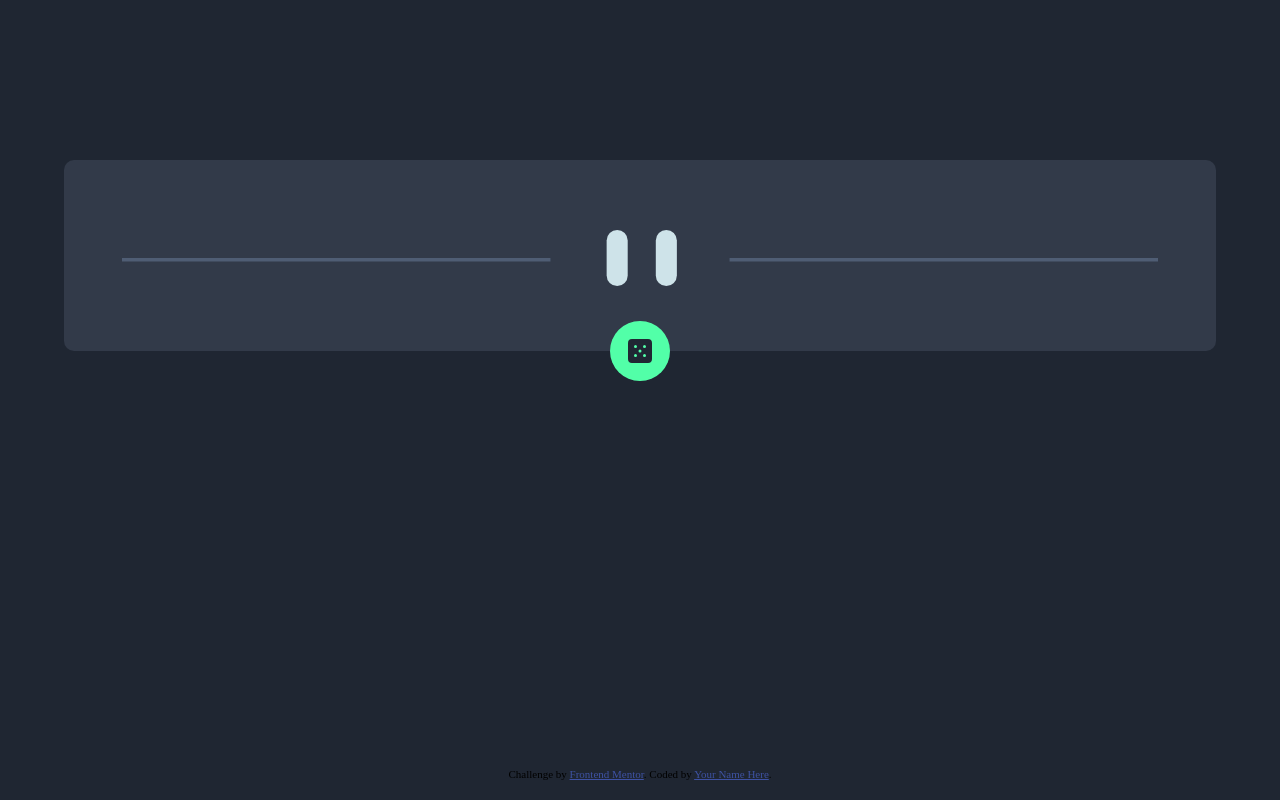
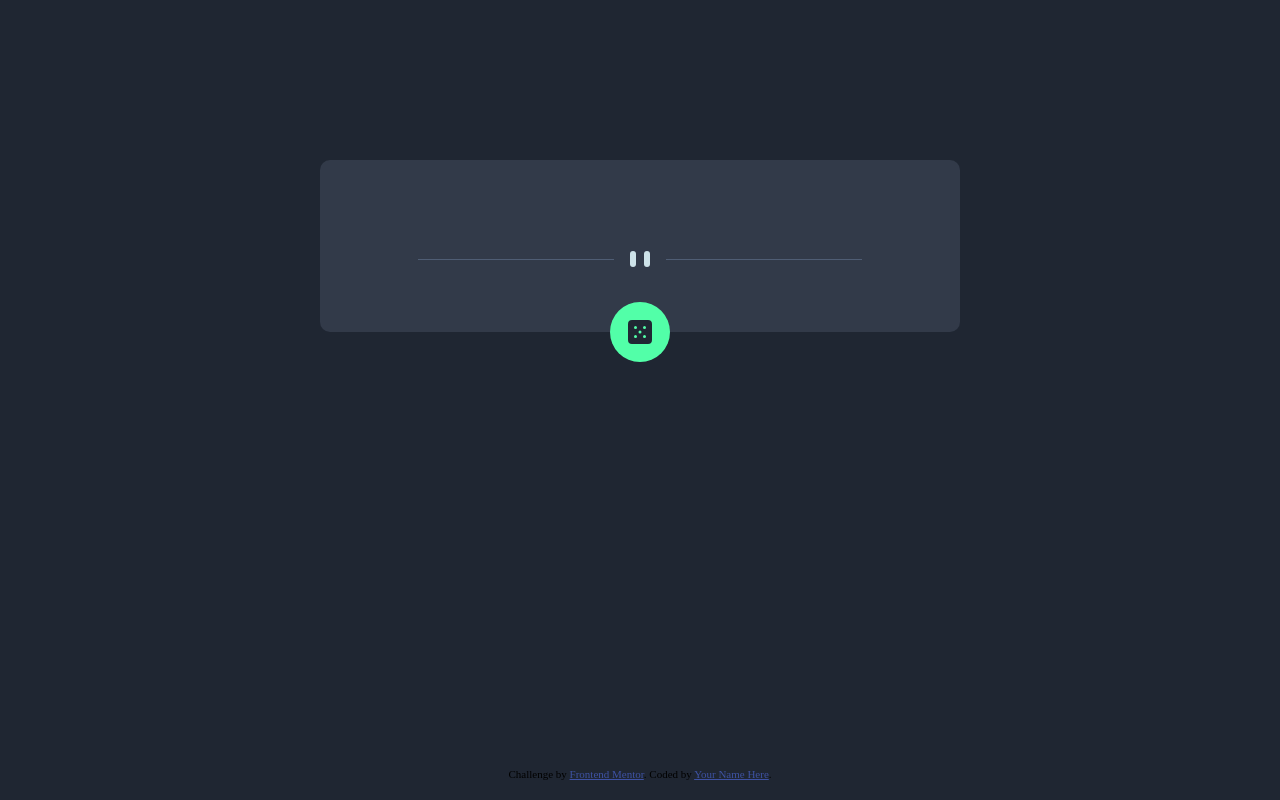
Before and after one commit to Goomel/advice-generator, a plain HTML site: page index.html in a window 1280 px wide. Drawn offline with Linux system fonts and the light colour scheme; no server answers.

Commit message:
Desktop media queries and fix favicon

```diff
--- a/index.html
+++ b/index.html
@@ -3,7 +3,7 @@
 <head>
   <meta charset="UTF-8">
   <meta name="viewport" content="width=device-width, initial-scale=1.0">
-  <link rel="icon" type="image/png" sizes="32x32" href="./images/favicon-32x32.png">
+  <link rel="icon" type="image/png" sizes="32x32" href="src/images/favicon-32x32.png">
   <title>Frontend Mentor | Advice generator app</title>
   <link rel="stylesheet" href="src/style/style.css">
 </head>
@@ -16,9 +16,10 @@
         <p class="advice__content">
         </p>
       </blockquote>
-      <div class="advice__divider">
+      <picture class="advice__divider">
+        <source media="(min-width: 1024px)" srcset="src/images/pattern-divider-desktop.svg">
         <img src="src/images/pattern-divider-mobile.svg" alt="divider">
-      </div>
+      </picture>
       <button class="advice__reroll-button">
         <img src="src/images/icon-dice.svg" alt="dice">
       </button>
--- a/src/scss/abstracts/_variables.scss
+++ b/src/scss/abstracts/_variables.scss
@@ -10,4 +10,4 @@ $quote: 28px;
 $id: 12px;
 
 //Layouts
-$desktop: 1440px;
+$desktop: 1024px;
--- a/src/scss/components/_advice.scss
+++ b/src/scss/components/_advice.scss
@@ -4,12 +4,12 @@
     top: 20vh;
     display: flex;
     flex-direction: column;
-    gap: 20px;
+    gap: 25px;
     background-color: $darkGrayishBlue;
     border-radius: 10px;
     font-family: $manrope;
     text-align: center;
-    padding: 30px 0 60px 0;
+    padding: 40px 0 60px 0;
     &__id{
         color: $neonGreen;
         text-transform: uppercase;
@@ -25,9 +25,10 @@
         font-size: $quote;
         font-weight: 800;
     }
-    &__divider{
-       & img{
-           width: 90%;
-       }
+}
+
+@media screen and (min-width:$desktop){
+    .advice{
+        width: 50%;
     }
 }
```
Also changed, not shown: src/style/style.css, 1 other file.
